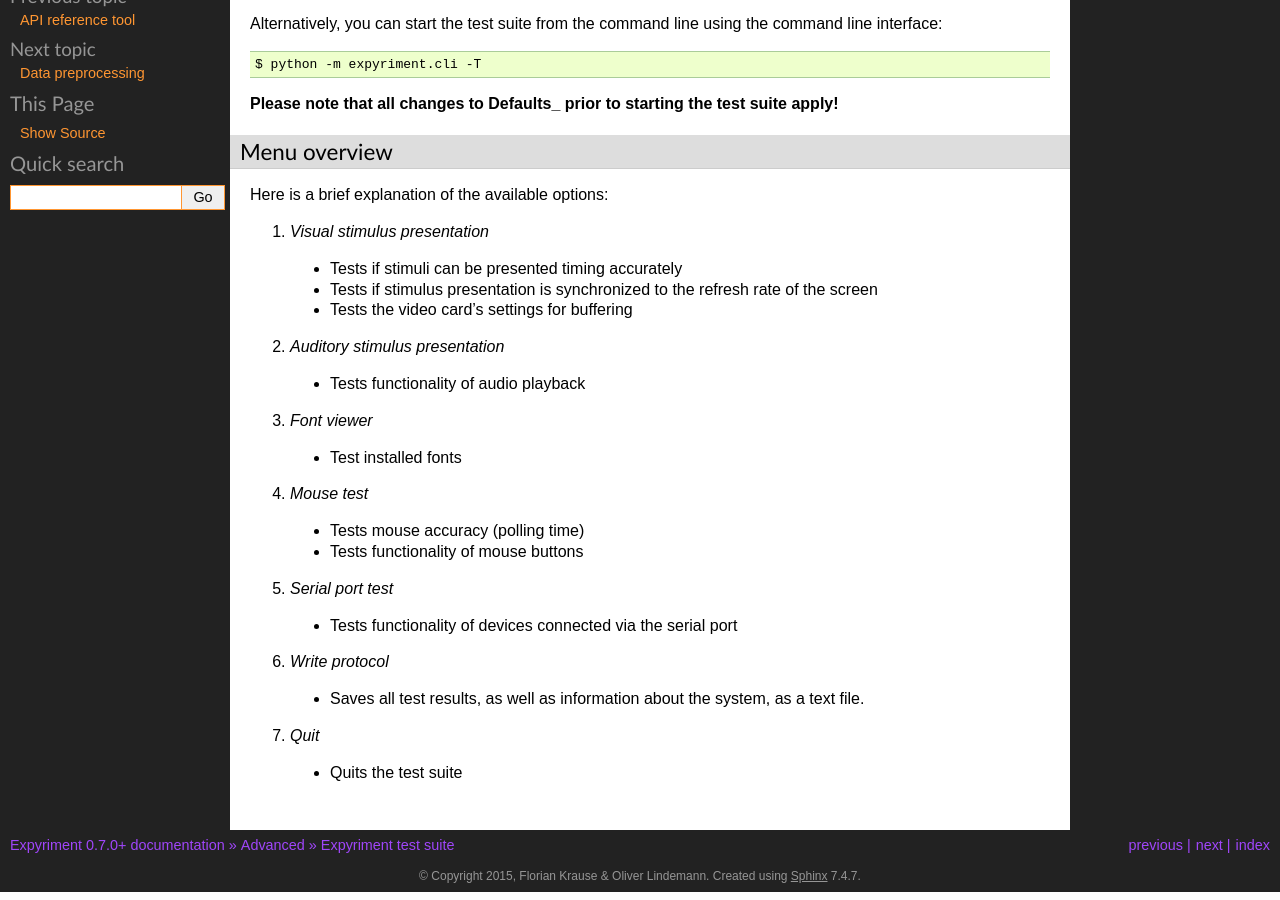
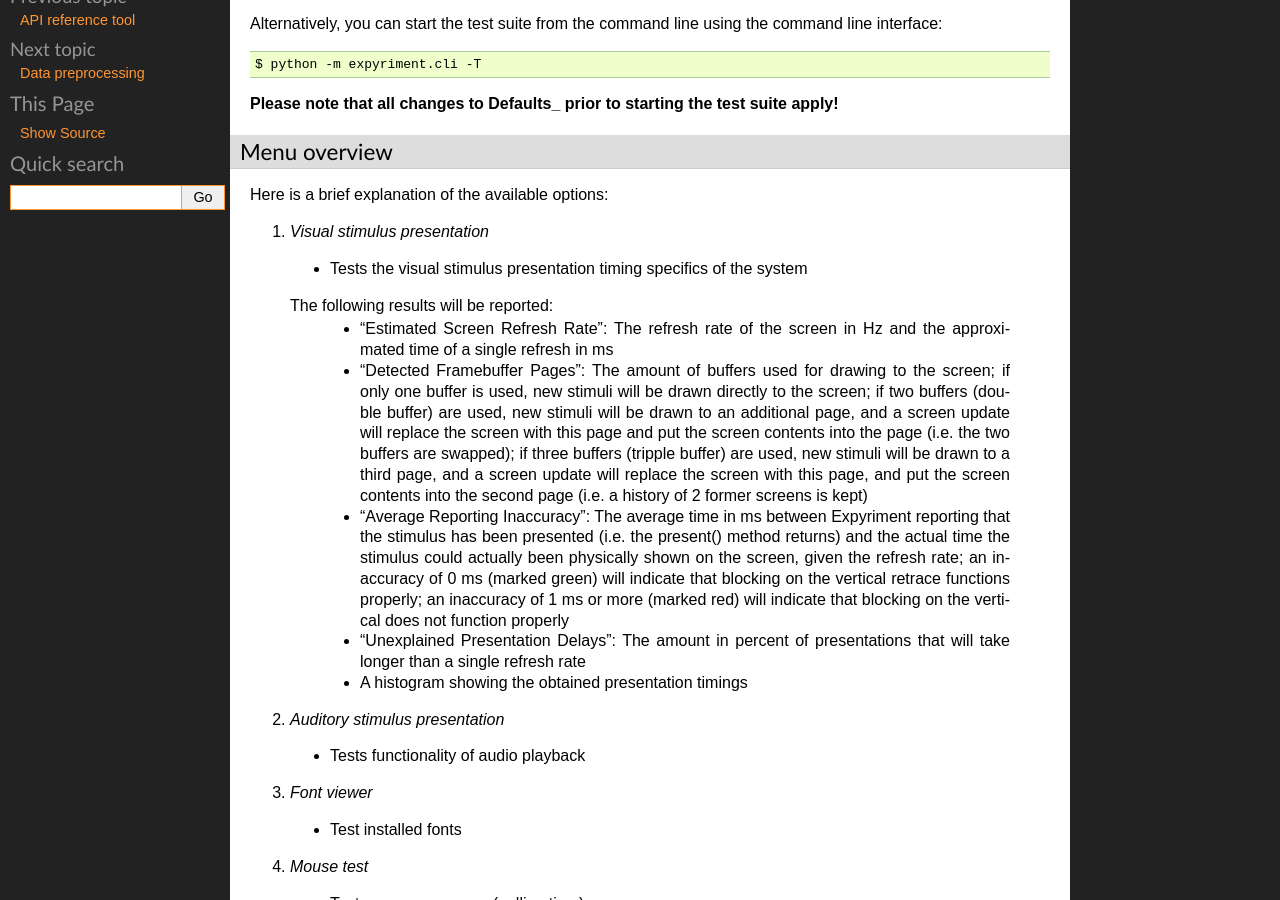
Before and after one commit to expyriment/expyriment, a Sphinx documentation site: the page built from documentation/sphinx/Testsuite.rst, in a window 1280 px wide and 900 px high, scrolled down 421 px. Built offline with Sphinx 7.4.7, drawn with Linux system fonts in a browser that asks for light colours; pages that are not in the unit, such as notebooks, are missing from menus.

Commit message:
Updated docu of OS X installatin, timing and test suite.

```diff
--- a/documentation/sphinx/Installation.Linux.rst
+++ b/documentation/sphinx/Installation.Linux.rst
@@ -2,7 +2,6 @@
 
 Platform-specific instructions: Linux
 =====================================
-
 
 Debian, Ubuntu and derivatives
 -------------------------------
--- a/documentation/sphinx/Testsuite.rst
+++ b/documentation/sphinx/Testsuite.rst
@@ -33,10 +33,30 @@ Here is a brief explanation of the available options:
 
 1. *Visual stimulus presentation*
 
- * Tests if stimuli can be presented timing accurately
- * Tests if stimulus presentation is synchronized to the refresh rate of the
-   screen
- * Tests the video card's settings for buffering
+ * Tests the visual stimulus presentation timing specifics of the system
+
+ The following results will be reported:
+  * "Estimated Screen Refresh Rate": The refresh rate of the screen in Hz and
+    the approximated time of a single refresh in ms
+  * "Detected Framebuffer Pages": The amount of buffers used for drawing to the
+    screen; if only one buffer is used, new stimuli will be drawn directly to the
+    screen; if two buffers (double buffer) are used, new stimuli will be drawn to
+    an additional page, and a screen update will replace the screen with this page
+    and put the screen contents into the page (i.e. the two buffers are swapped);
+    if three buffers (tripple buffer) are used, new stimuli will be drawn to a third
+    page, and a screen update will replace the screen with this page, and put the
+    screen contents into the second page (i.e. a history of 2 former screens is
+    kept)
+  * "Average Reporting Inaccuracy": The average time in ms between Expyriment
+    reporting that the stimulus has been presented (i.e. the present() method
+    returns) and the actual time the stimulus could actually been physically
+    shown on the screen, given the refresh rate; an inaccuracy of 0 ms (marked
+    green) will indicate that blocking on the vertical retrace functions
+    properly; an inaccuracy of 1 ms or more (marked red) will indicate that
+    blocking on the vertical does not function properly
+  * "Unexplained Presentation Delays": The amount in percent of presentations
+    that will take longer than a single refresh rate
+  * A histogram showing the obtained presentation timings
 
 2. *Auditory stimulus presentation*
 
```
Also changed, not shown: documentation/sphinx/Installation.OSX.rst (+35 -14 lines), documentation/sphinx/Timing.rst (+38 -21 lines), 3 other files.
